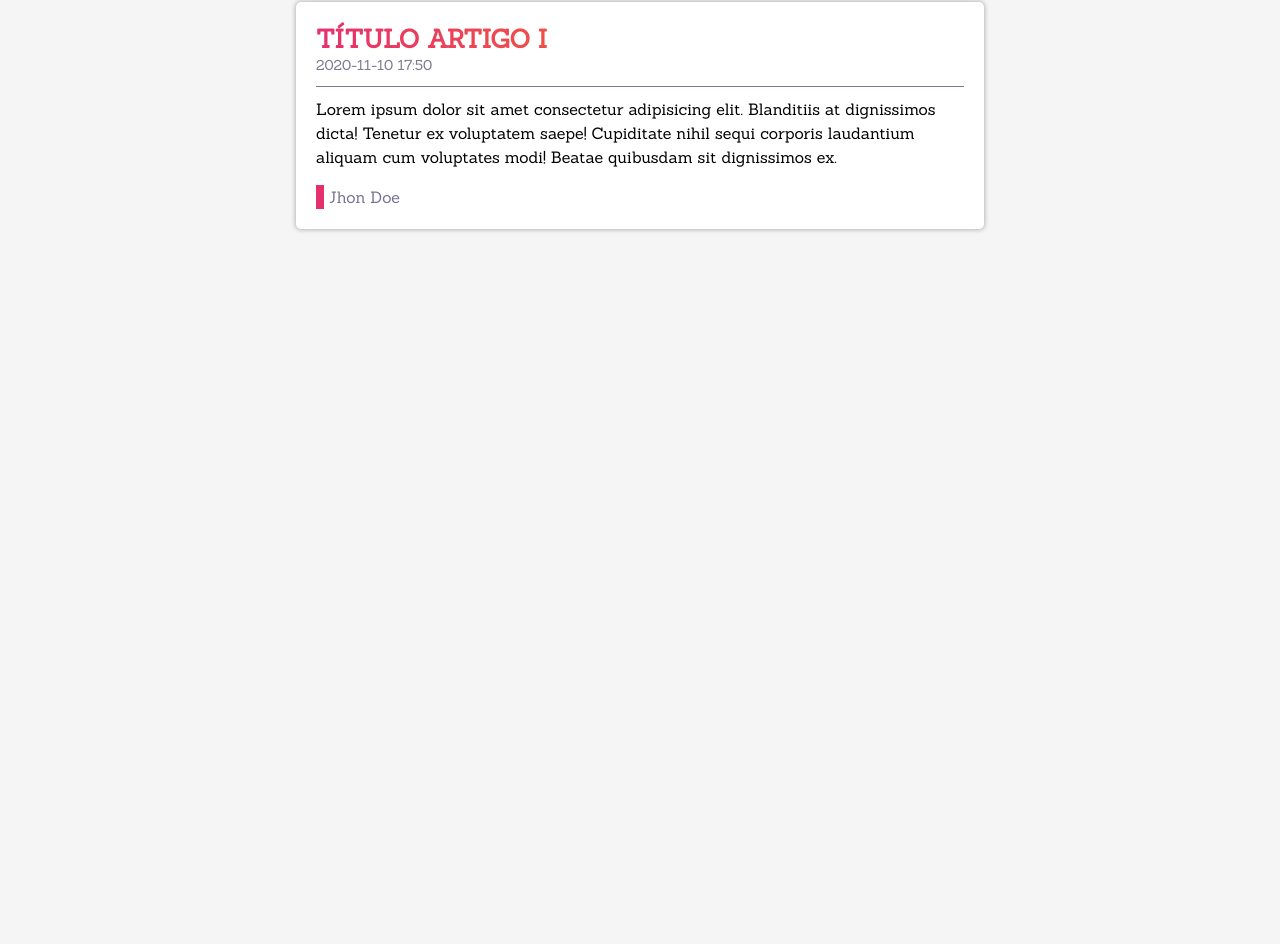
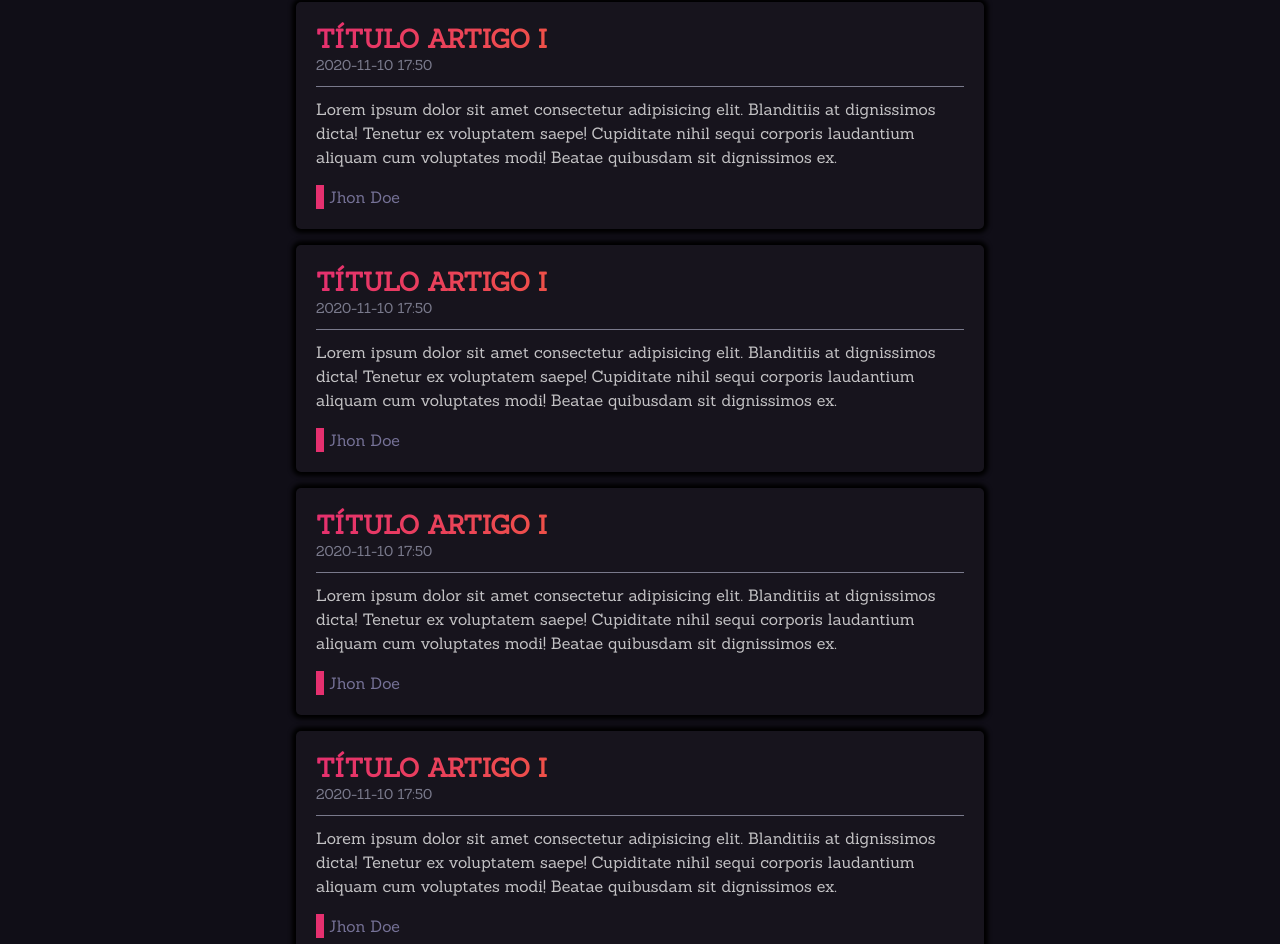
Before and after one commit to nicochinaglia/Projeto-acessibilidade, a plain HTML site: page Nicolas Chinaglia/index.html in a window 1280 px wide. Shown: the part 135-1079 px from the top of the page. Before the commit the page ends 800 px from the top, so only its background shows below. Drawn offline with Linux system fonts and the light colour scheme.

Commit message:
Transição para o modo escuro

```diff
--- a/Nicolas Chinaglia/css/style.css
+++ b/Nicolas Chinaglia/css/style.css
@@ -15,13 +15,15 @@
     --cor-fundo-claro: #F5F5F5;
 
     --cor-accent: #E5306F;
+    --cor-texto-fundo-escuro: #7A7A8C;
+    --cor-texto-fundo-escuro-2: #c4c3c5;
 }
 
 body {
     /* font-family: 'Trebuchet MS', 'Lucida Sans Unicode', 'Lucida Grande', 'Lucida Sans', Arial, sans-serif; */
     font-family: Sanchez;
     font-size: 1em;
-    background-color: var(--cor-fundo-claro);
+    background-color: var(--cor-body-fundo-escuro);
 }
 
 main {
@@ -31,7 +33,7 @@ main {
 }
 
 nav {
-    background-color: #FFFFFF;
+    background-color:var(--cor-body-fundo-escuro);
     position: fixed;
     top: 0;
     width: 100%;
@@ -90,12 +92,12 @@ p {
 }
 
 article {
-    /* color: #FFFFFF; */
-    background-color: #FFFFFF;
+    color: var(--cor-texto-fundo-escuro-2);
+    background-color: var(--cor-card-fundo-escuro);
     padding: 20px;
     border-radius: 5px;
     margin: 16px;
-    box-shadow: 0px 0px 4px 1px rgba(144, 144, 145, 0.6);
+    box-shadow: 0px 0px 4px 4px rgba(0, 0, 0, 1);
 }
 
 article header {
--- a/Nicolas Chinaglia/index.html
+++ b/Nicolas Chinaglia/index.html
@@ -26,6 +26,24 @@
             <p>Lorem ipsum dolor sit amet consectetur adipisicing elit. Blanditiis at dignissimos dicta! Tenetur ex voluptatem saepe! Cupiditate nihil sequi corporis laudantium aliquam cum voluptates modi! Beatae quibusdam sit dignissimos ex.</p>
             <p class="autor">Jhon Doe</p>
         </article>
+        <article>
+            <header class="texto-gradiente">Título Artigo I</header>
+            <p class="data-postagem">2020-11-10 17:50</p>
+            <p>Lorem ipsum dolor sit amet consectetur adipisicing elit. Blanditiis at dignissimos dicta! Tenetur ex voluptatem saepe! Cupiditate nihil sequi corporis laudantium aliquam cum voluptates modi! Beatae quibusdam sit dignissimos ex.</p>
+            <p class="autor">Jhon Doe</p>
+        </article>
+        <article>
+            <header class="texto-gradiente">Título Artigo I</header>
+            <p class="data-postagem">2020-11-10 17:50</p>
+            <p>Lorem ipsum dolor sit amet consectetur adipisicing elit. Blanditiis at dignissimos dicta! Tenetur ex voluptatem saepe! Cupiditate nihil sequi corporis laudantium aliquam cum voluptates modi! Beatae quibusdam sit dignissimos ex.</p>
+            <p class="autor">Jhon Doe</p>
+        </article>
+        <article>
+            <header class="texto-gradiente">Título Artigo I</header>
+            <p class="data-postagem">2020-11-10 17:50</p>
+            <p>Lorem ipsum dolor sit amet consectetur adipisicing elit. Blanditiis at dignissimos dicta! Tenetur ex voluptatem saepe! Cupiditate nihil sequi corporis laudantium aliquam cum voluptates modi! Beatae quibusdam sit dignissimos ex.</p>
+            <p class="autor">Jhon Doe</p>
+        </article>
     </main>
     <footer></footer>
 </body>
```
